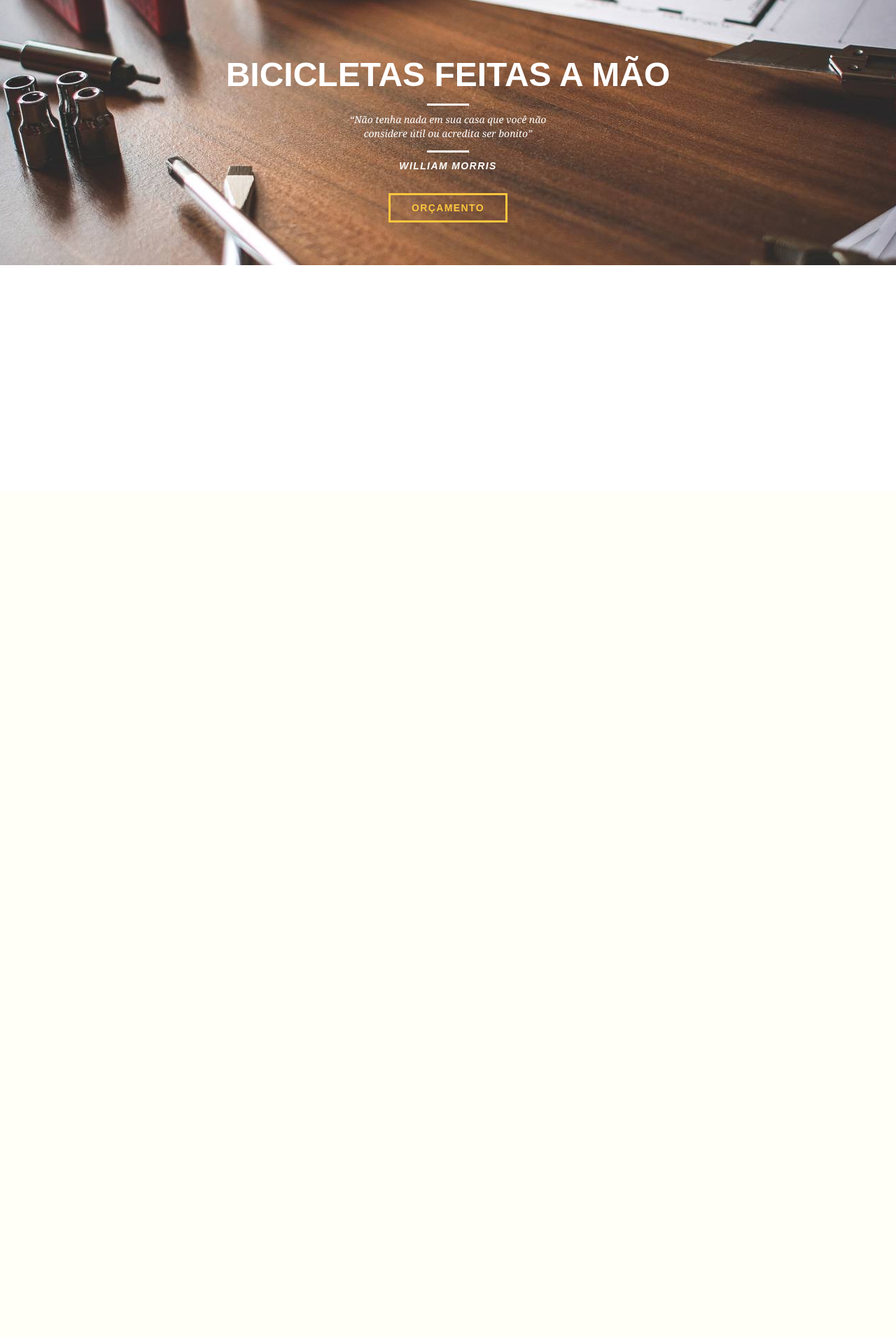
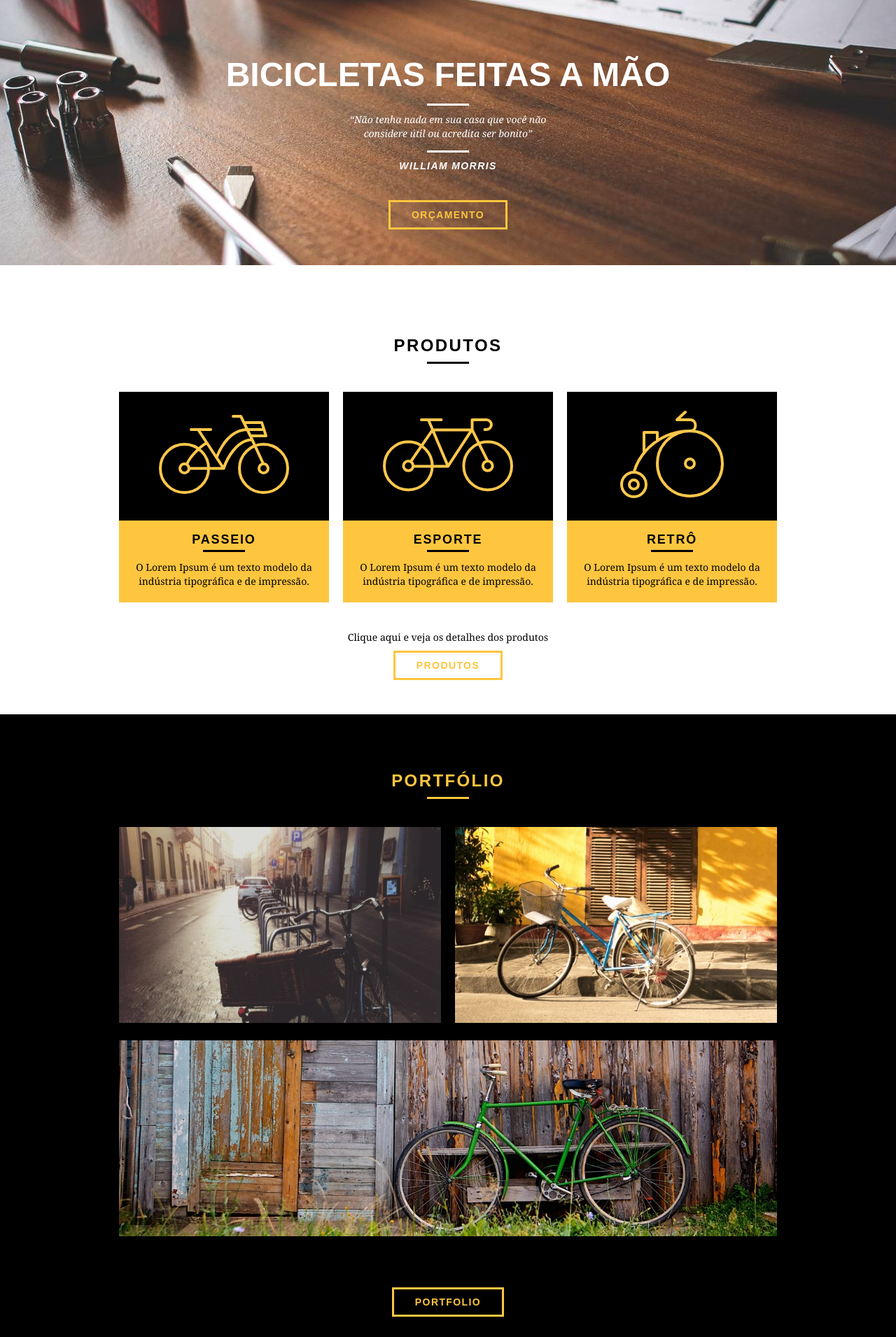
Before and after one commit to vivianequeiroz/bikcraft, a PHP site: page /js/index.html in a window 1280 px wide. Shown: the part 97-2008 px from the top of the page at 70% size. Before the commit the page ends 476 px from the top, so only its background shows below. Run offline with PHP 8.4, Linux system fonts and the light colour scheme.

Commit message:
chore: products and portfolio sections

```diff
--- a/web/css/style.css
+++ b/web/css/style.css
@@ -23,6 +23,33 @@ p {
 .btn:hover {
     color: #FFF;
     border-color: #FFF;
+}
+
+.btn.btn-preto:hover {
+    color: #000;
+    border-color: #000;
+}
+
+
+.subtitulo {
+    font-size: 24px;
+    line-height: 30px;
+    font-weight: bold;
+    letter-spacing: .1em;
+    color: #000;
+    text-transform: uppercase;
+    text-align: center;
+    margin-top: 40px;
+    margin-bottom: 40px;
+}
+
+.subtitulo:after {
+    content: "";
+    display: block;
+    width: 60px;
+    height: 3px;
+    background: #000;
+    margin: 8px auto;
 }
 /* Header */
 .header {
@@ -67,6 +94,7 @@ p {
     margin-top: 96px;
     text-align: center;
     padding-top: 80px;
+    z-index: 10px;
 }
 
 .introducao h1 {
@@ -79,7 +107,7 @@ p {
 .quote-externo {
     max-width: 320px;
     margin: 0 auto;
-    margin-bottom: 40px;
+    margin-bottom: 50px;
     color: #FFF;
 }
 
@@ -103,6 +131,75 @@ p {
     letter-spacing: .1em;
 }
 
-.introducao .btn {
-    margin-top:
+/* Produtos */
+
+.produtos {
+    padding: 60px 0;
+    z-index: 10px;
 }
+
+.produtos_lista li {
+    background: #FEC63E;
+    text-align: center;
+}
+
+.produtos_lista li h3 {
+    font-weight: bold;
+    font-size: 18px;
+    line-height: 25px;
+    text-transform: uppercase;
+    letter-spacing: .1em;
+    margin-top: 15px;
+}
+
+.produtos_lista li h3:after {
+    content: "";
+    display: block;
+    width: 60px;
+    height: 3px;
+    background: #000;
+    margin: 2px auto ;
+}
+.produtos_lista li p {
+    padding: 10px 20px 20px 20px;
+}
+
+.produtos_icone {
+    background: #000;
+    padding: 20px;
+}
+
+.call {
+    padding-top: 40px;
+    text-align: center;
+    clear: both;
+}
+
+.call p {
+    margin-bottom: 20px;
+}
+
+/* Portfólio */
+
+.portfolio {
+    width: 100%;
+    background: #000;
+    padding: 40px 0;
+    z-index: 10px;
+}
+
+.portfolio .subtitulo {
+    color: #FEC63E;
+}
+
+.portfolio .subtitulo:after {
+    background: #FEC63E;
+}
+
+.portfolio_lista li:last-child {
+    margin-top: 20px;
+}
+
+.portfolio.call p {
+    color: #FFF;
+}
--- a/web/js/index.html
+++ b/web/js/index.html
@@ -26,6 +26,7 @@
         </div>
       </header>
 
+
     <section class="introducao">
         <div>
           <h1>Bicicletas feitas a mão</h1>
@@ -40,5 +41,66 @@
       </section>
 
 
+    <section class="produtos container">
+        <h2 class="subtitulo">Produtos</h2>
+
+        <ul class="produtos_lista">
+
+          <li class="grid-1-3">
+            <div class="produtos_icone">
+            <img src="../img/produtos/passeio.svg" alt="Ícone amarelo Bikcraft passeio">
+            </div>
+          <h3>Passeio</h3>
+          <p>O Lorem Ipsum é um texto modelo da indústria tipográfica e de impressão.</p>
+          </li>
+
+
+          <li class="grid-1-3">
+            <div class="produtos_icone">
+            <img src="../img/produtos/esporte.svg" alt="Ícone amarelo Bikcraft esporte">
+            </div>
+          <h3>Esporte</h3>
+          <p>O Lorem Ipsum é um texto modelo da indústria tipográfica e de impressão.</p>
+          </li>
+
+
+          <li class="grid-1-3">
+            <div class="produtos_icone">
+            <img src="../img/produtos/retro.svg" alt="Ícone amarelo Bikcraft retrô">
+            </div>
+          <h3>Retrô</h3>
+          <p>O Lorem Ipsum é um texto modelo da indústria tipográfica e de impressão.</p>
+          </li>
+
+        </ul>
+
+        <div class="call">
+          <p>Clique aqui e veja os detalhes dos produtos</p>
+          <a href="../js/produtos.html" class="btn btn-preto">Produtos</a>
+        </div>
+
+    </section>
+    <!-- fecha produtos -->
+
+    <section class="portfolio">
+        <div class="container">
+          <h2 class="subtitulo">Portfólio</h2>
+          <ul class="portfolio_lista">
+            <li class="grid-8"><img src="../img/portfolio/retro.jpg" alt="Foto bicicleta retrô"></li>
+            <li class="grid-8"><img src="../img/portfolio/passeio.jpg" alt="Foto bicicleta passeio"></li>
+            <li class="grid-16"><img src="../img/portfolio/esporte.jpg" alt="Foto bicicleta esporte.jpg"></li>
+          </ul>
+
+          <div class="call">
+            <p>Clique mais o nosso portfólio</p>
+            <a href="../js/portfolio.html" class="btn">Portfolio</a>
+          </div>
+
+
+        </div>
+
+    </section>
+
+
 </body>
 </html>
```
Lines whose indentation alone changed are shown as unchanged.
